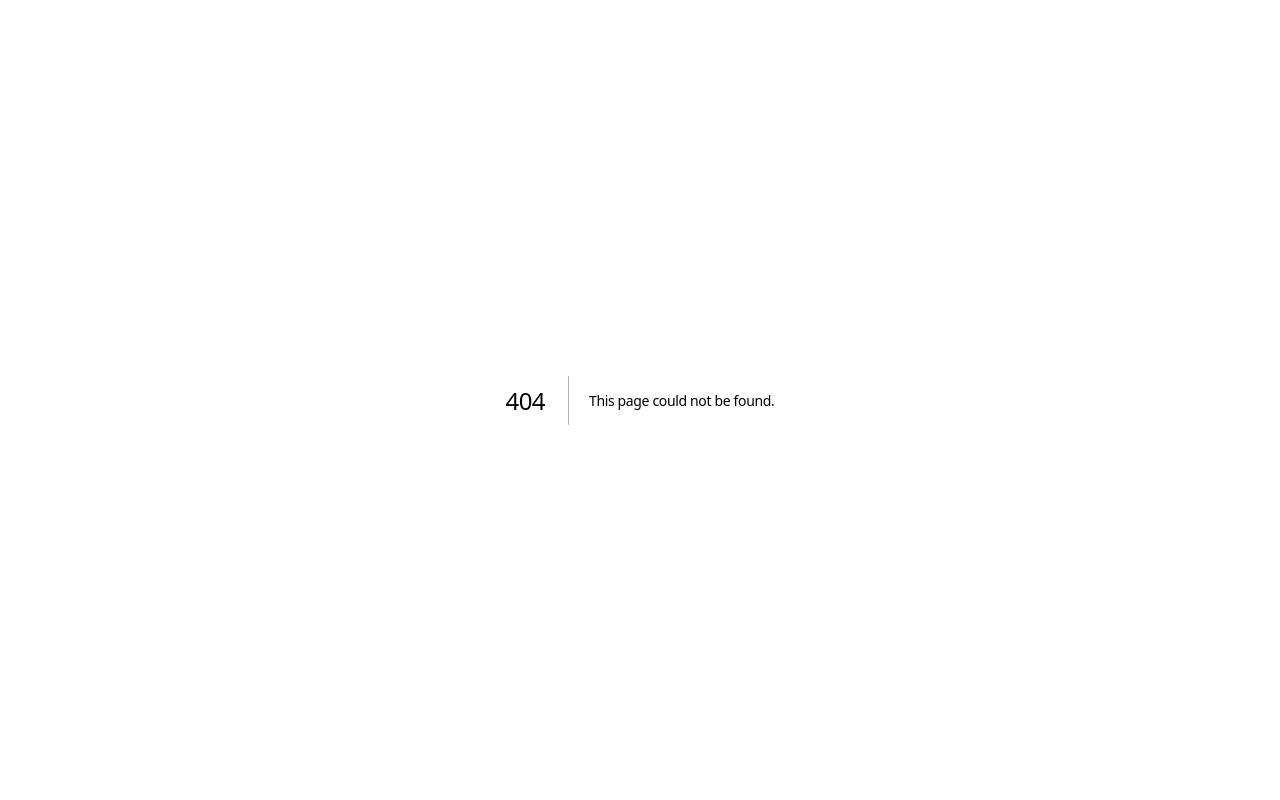
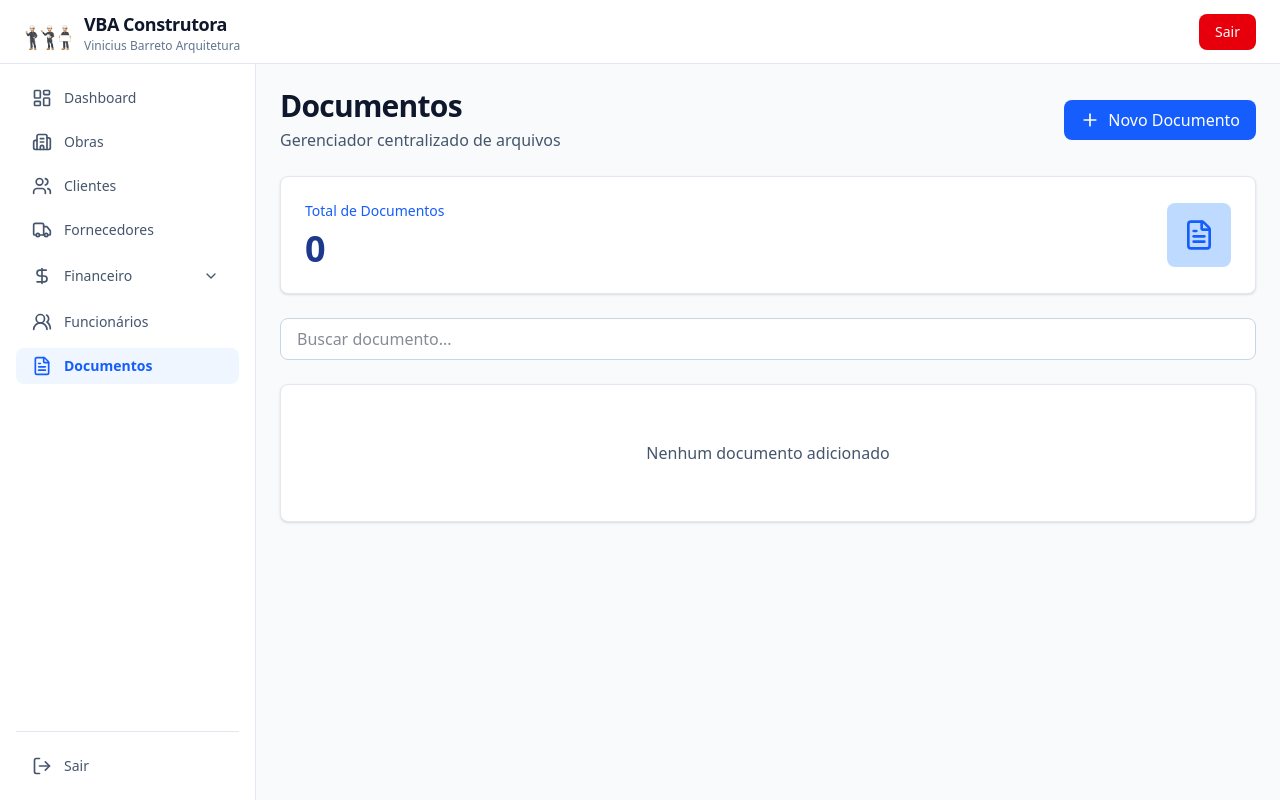
Before and after one commit to mouravinicius915-ship-it/vba-construtora-sistema, a Next.js app: page /documentos in a window 1280 px wide. Before the commit this address had no page. Built offline with nearby package versions, Linux system fonts and the light colour scheme.

Commit message:
Fix: Recrie documentos module e remova credenciais expostas da tela de login

```diff
--- /dev/null
+++ b/src/app/documentos/page.tsx
@@ -0,0 +1,162 @@
+'use client';
+
+import { useState } from 'react';
+import { MainLayout } from '@/components/layout/MainLayout';
+import { Card } from '@/components/ui/Card';
+import { Button } from '@/components/ui/Button';
+import { useData } from '@/context/DataContext';
+import { Plus, FileText, Trash2, X, Download } from 'lucide-react';
+
+export default function DocumentosPage() {
+  const { obras } = useData();
+  const [showModal, setShowModal] = useState(false);
+  const [searchTerm, setSearchTerm] = useState('');
+  const [documentos, setDocumentos] = useState<any[]>([]);
+  const [arquivo, setArquivo] = useState<File | null>(null);
+
+  const filteredDocs = documentos.filter(d =>
+    d.nome.toLowerCase().includes(searchTerm.toLowerCase())
+  );
+
+  const handleFileChange = (e: React.ChangeEvent<HTMLInputElement>) => {
+    if (e.target.files?.[0]) {
+      setArquivo(e.target.files[0]);
+    }
+  };
+
+  const handleSubmit = (e: React.FormEvent) => {
+    e.preventDefault();
+    if (!arquivo) {
+      alert('Selecione um arquivo');
+      return;
+    }
+    const newDoc = {
+      id: Math.random().toString(),
+      nome: arquivo.name,
+      tipo: 'Documento',
+      tamanho: (arquivo.size / 1024).toFixed(2) + ' KB',
+      data: new Date().toLocaleDateString('pt-BR'),
+    };
+    setDocumentos([...documentos, newDoc]);
+    setArquivo(null);
+    setShowModal(false);
+  };
+
+  const handleDelete = (id: string) => {
+    if (confirm('Deletar documento?')) {
+      setDocumentos(documentos.filter(d => d.id !== id));
+    }
+  };
+
+  return (
+    <MainLayout>
+      <div className="space-y-6">
+        <div className="flex items-center justify-between">
+          <div>
+            <h2 className="text-3xl font-bold text-slate-900">Documentos</h2>
+            <p className="text-slate-600 mt-1">Gerenciador centralizado de arquivos</p>
+          </div>
+          <Button variant="primary" onClick={() => setShowModal(true)}>
+            <Plus size={20} />
+            Novo Documento
+          </Button>
+        </div>
+
+        <Card className="bg-blue-50 border-blue-200">
+          <div className="flex items-center justify-between">
+            <div>
+              <p className="text-sm text-blue-600 font-medium">Total de Documentos</p>
+              <h3 className="text-4xl font-bold text-blue-900 mt-2">{documentos.length}</h3>
+            </div>
+            <div className="p-4 bg-blue-200 rounded-lg">
+              <FileText size={32} className="text-blue-600" />
+            </div>
+          </div>
+        </Card>
+
+        <input
+          type="text"
+          placeholder="Buscar documento..."
+          value={searchTerm}
+          onChange={(e) => setSearchTerm(e.target.value)}
+          className="w-full px-4 py-2 rounded-lg border border-slate-300 bg-white focus:outline-none focus:ring-2 focus:ring-blue-500"
+        />
+
+        <Card>
+          {filteredDocs.length === 0 ? (
+            <p className="text-slate-600 text-center py-8">Nenhum documento adicionado</p>
+          ) : (
+            <div className="overflow-x-auto">
+              <table className="w-full text-sm">
+                <thead>
+                  <tr className="border-b border-slate-200 bg-slate-50">
+                    <th className="px-4 py-3 text-left font-semibold">Arquivo</th>
+                    <th className="px-4 py-3 text-left font-semibold">Tamanho</th>
+                    <th className="px-4 py-3 text-left font-semibold">Data</th>
+                    <th className="px-4 py-3 text-left font-semibold">Ações</th>
+                  </tr>
+                </thead>
+                <tbody>
+                  {filteredDocs.map(doc => (
+                    <tr key={doc.id} className="border-b border-slate-200 hover:bg-slate-50">
+                      <td className="px-4 py-3 flex items-center gap-2">
+                        <FileText size={16} />
+                        {doc.nome}
+                      </td>
+                      <td className="px-4 py-3 text-slate-600">{doc.tamanho}</td>
+                      <td className="px-4 py-3 text-slate-600">{doc.data}</td>
+                      <td className="px-4 py-3 flex gap-2">
+                        <Button size="sm" variant="outline">
+                          <Download size={16} />
+                        </Button>
+                        <Button size="sm" variant="danger" onClick={() => handleDelete(doc.id)}>
+                          <Trash2 size={16} />
+                        </Button>
+                      </td>
+                    </tr>
+                  ))}
+                </tbody>
+              </table>
+            </div>
+          )}
+        </Card>
+
+        {showModal && (
+          <div className="fixed inset-0 bg-black bg-opacity-50 flex items-center justify-center z-50 p-4">
+            <Card className="w-full max-w-2xl">
+              <div className="flex items-center justify-between mb-6">
+                <h3 className="text-2xl font-bold text-slate-900">Novo Documento</h3>
+                <button onClick={() => setShowModal(false)} className="p-2 hover:bg-slate-100 rounded-lg">
+                  <X size={24} />
+                </button>
+              </div>
+              <form onSubmit={handleSubmit} className="space-y-4">
+                <div>
+                  <label className="block text-sm font-medium text-slate-900 mb-2">Arquivo *</label>
+                  <div className="border-2 border-dashed border-blue-300 rounded-lg p-6 text-center hover:bg-blue-50">
+                    <input
+                      type="file"
+                      id="arquivo"
+                      onChange={handleFileChange}
+                      className="hidden"
+                      accept=".pdf,.doc,.docx,.xls,.xlsx,.jpg,.jpeg,.png,.skp,.dwg,.dxf,.zip"
+                    />
+                    <label htmlFor="arquivo" className="cursor-pointer">
+                      <div className="text-blue-600 font-medium">
+                        {arquivo ? arquivo.name : '📁 Clique ou arraste arquivo'}
+                      </div>
+                    </label>
+                  </div>
+                </div>
+                <div className="flex gap-2 justify-end pt-4 border-t border-slate-200">
+                  <Button variant="outline" onClick={() => setShowModal(false)}>Cancelar</Button>
+                  <Button variant="primary" type="submit">Adicionar</Button>
+                </div>
+              </form>
+            </Card>
+          </div>
+        )}
+      </div>
+    </MainLayout>
+  );
+}
--- a/src/app/login/page.tsx
+++ b/src/app/login/page.tsx
@@ -21,7 +21,7 @@ export default function LoginPage() {
         await new Promise(resolve => setTimeout(resolve, 800));
         router.push('/dashboard');
       } else {
-        setError('Email ou senha inválidos. Use: admin@vba.com / senha123');
+        setError('Email ou senha inválidos');
       }
     } catch (err) {
       setError('Erro ao fazer login');
```
